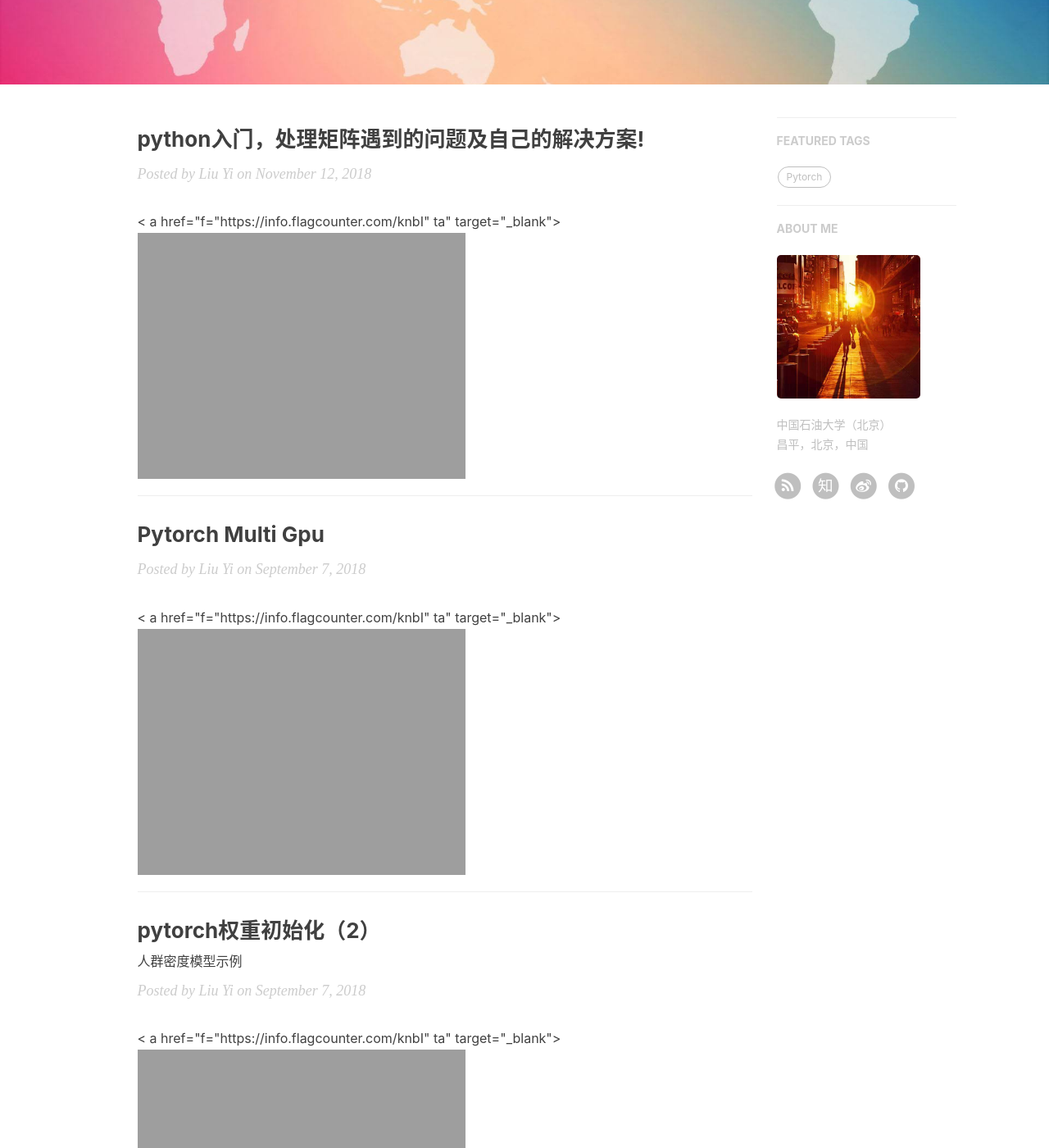
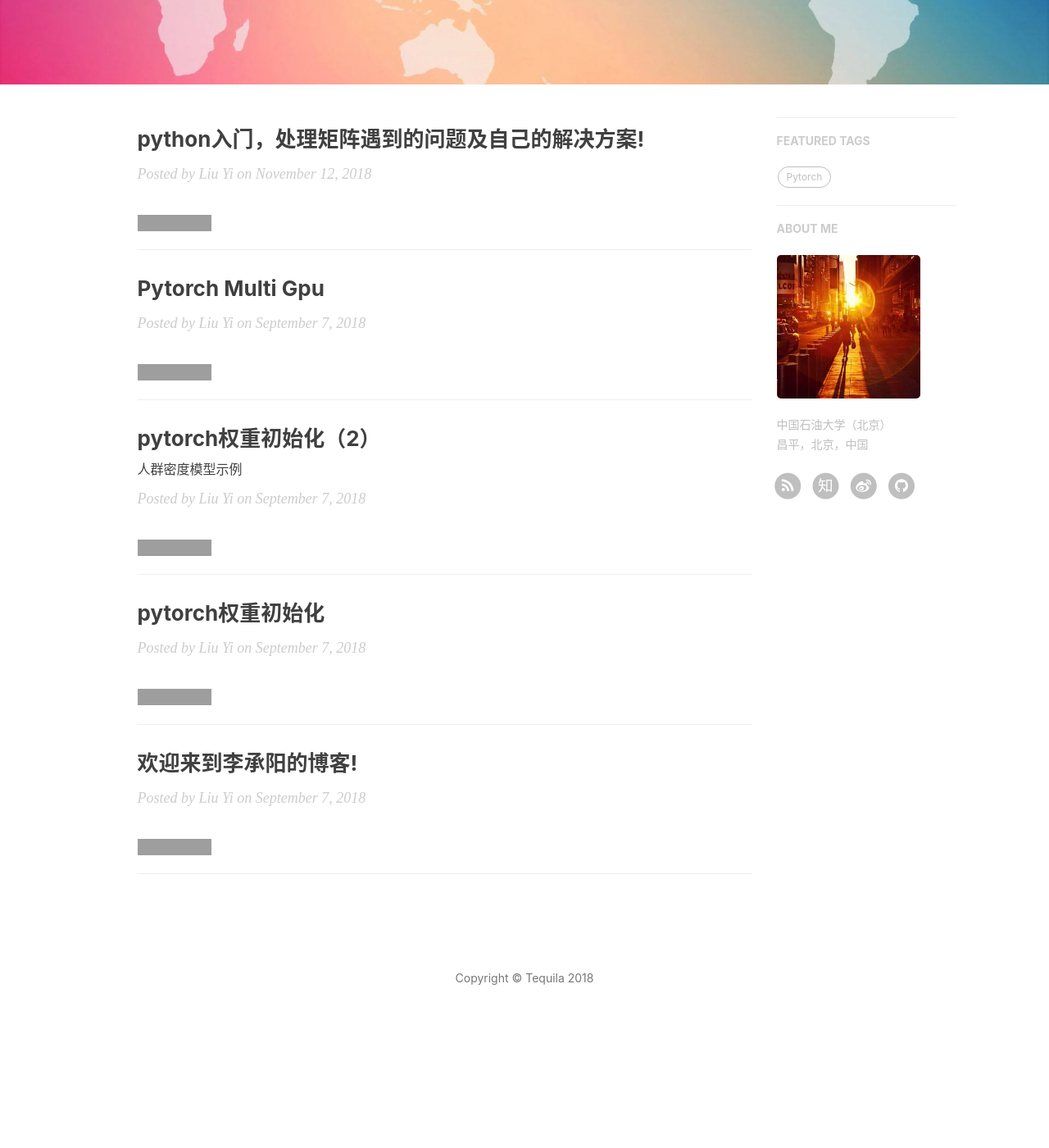
Before and after one commit to tequilaro/tequilaro.github.io, a Jekyll site: the page built from index.html, in a window 1280 px wide and 1400 px high, scrolled down 315 px. Shown: the whole window at 82% size. Built offline with Jekyll 4.4.1, drawn with Linux system fonts in a browser that asks for light colours; nearby versions of some CDN libraries; the list of posts is cut into pages by our own code; comment, search, counter and statistics services are not loaded; after the commit the page ends 1612 px from its top, so only the background shows below that; some of the changed text lies outside the part shown; grey boxes are pictures that could not be loaded.

Commit message:
Update index.html

```diff
--- a/index.html
+++ b/index.html
@@ -19,9 +19,10 @@ description: "无法改变就必将毁灭！"
         Posted by {% if post.author %}{{ "Liu Yi" }}{% else %}{{ "Liu Yi" }}{% endif %} on {{ post.date | date: "%B %-d, %Y" }}
     </p>
 </div>
-< a href="f="https://info.flagcounter.com/knbI" ta" target="_blank">
-<img src="c="https://s04.flagcounter.com/map/knbI/size_l/txt_000000/border_CCCCCC/pageviews_0/viewers_0/flags_0/" a/" alt="Flag Counter" border="0">
-</ a>
+<a href="https://info.flagcounter.com/knbI" target="_blank">
+<img src="https://s04.flagcounter.com/map/knbI/size_l/txt_000000/border_CCCCCC/pageviews_0/viewers_0/flags_0/" alt="Flag Counter" border="0">
+</a>
+
 <hr>
 {% endfor %}
 
```
